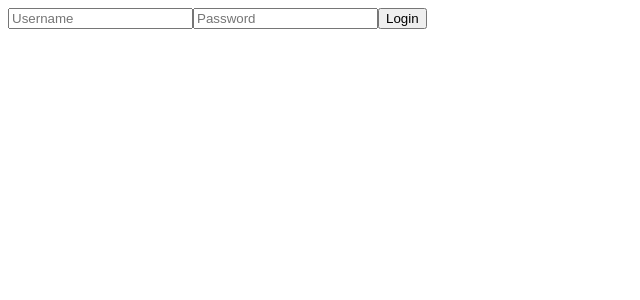
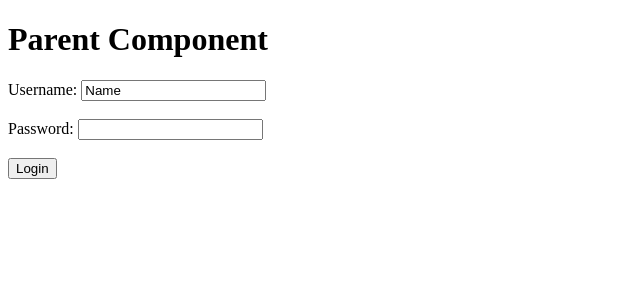
Before and after one commit to acciojob/lift-state-up-5-Shubhamsharma2002, a React app: page / in a window 1280 px wide. Shown: the top 300 px of the page, without its empty margins (0-640 px from the left). Built offline with nearby package versions, Linux system fonts and the light colour scheme.

Commit message:
Completed Lift State Up 5

```diff
--- a/src/components/App.js
+++ b/src/components/App.js
@@ -7,10 +7,10 @@ const App = () => {
 
   return (
     <div>
-      {/* Do not remove the main div */}
+      <h1>Parent Component</h1>
 
       {isLoggedIn ? (
-        <h1>You are logged in</h1>
+        <h2>You are logged in!</h2>
       ) : (
         <Login setIsLoggedIn={setIsLoggedIn} />
       )}
--- a/src/components/Login.js
+++ b/src/components/Login.js
@@ -8,8 +8,20 @@ const Login = ({ setIsLoggedIn }) => {
 
   return (
     <form onSubmit={handleSubmit}>
-      <input type="text" placeholder="Username" />
-      <input type="password" placeholder="Password" />
+      <div>
+        <label>Username: </label>
+        <input type="text" defaultValue="Name" />
+      </div>
+
+      <br />
+
+      <div>
+        <label>Password: </label>
+        <input type="password" />
+      </div>
+
+      <br />
+
       <button type="submit">Login</button>
     </form>
   );
```
Also changed, not shown: output.txt (added), 1 other file (tests, documents, lock files or other folders).
